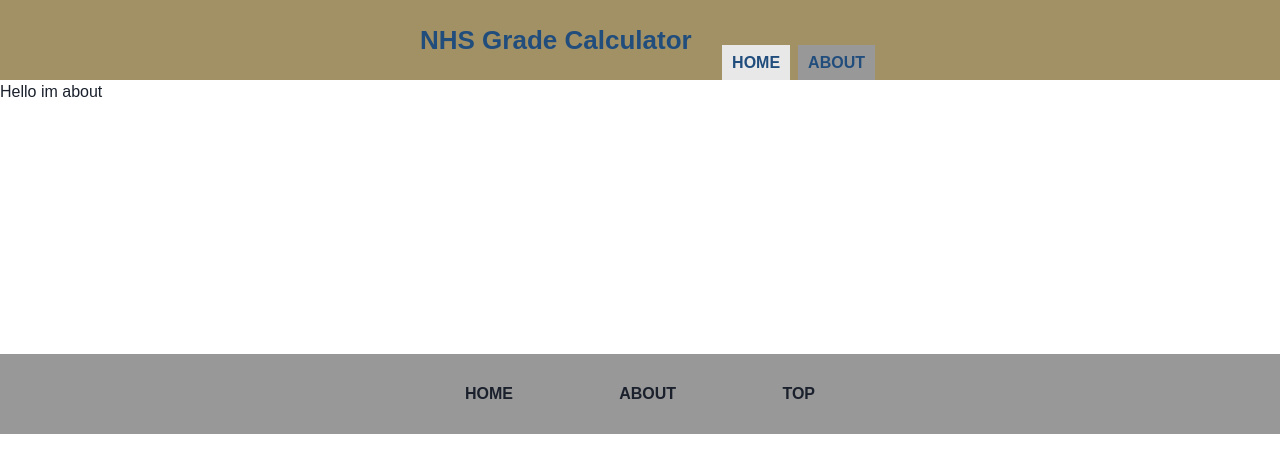
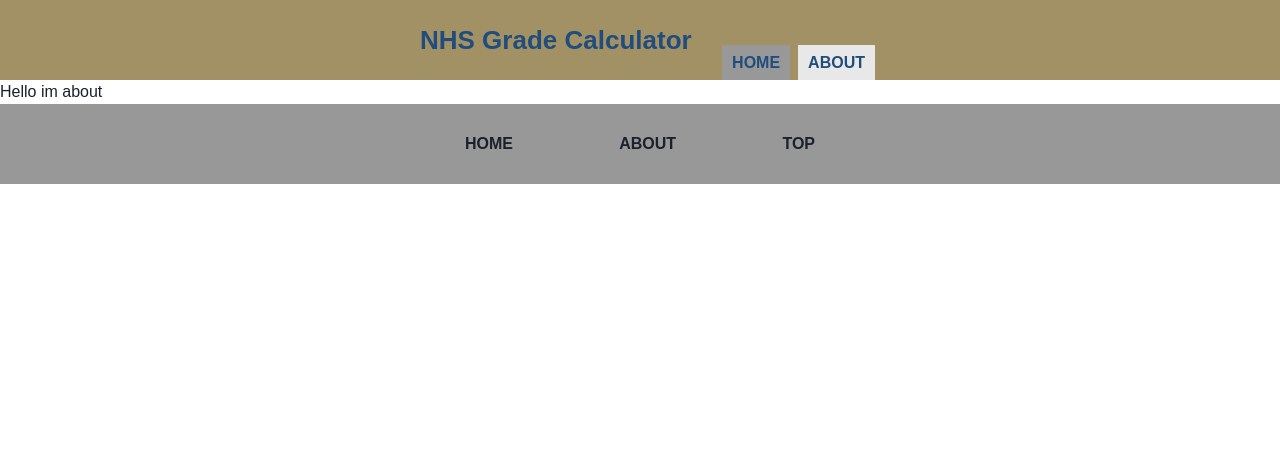
Before and after one commit to danctila/calculator-frontend, a React (Vite) app in the folder CALCULATORFRONTEND/: page /about in a window 1280 px wide. Shown: the top 472 px of the page. Built offline with nearby package versions, Linux system fonts and the light colour scheme.

Commit message:
Changed styles

```diff
--- a/CALCULATORFRONTEND/src/Components/Footer.tsx
+++ b/CALCULATORFRONTEND/src/Components/Footer.tsx
@@ -7,7 +7,7 @@ const Footer = () => {
   };
   return (
     <>
-      <Flex w="100%" h="80px" bg="#989898" justifyContent="center" mt="250px">
+      <Flex w="100%" h="80px" bg="#989898" justifyContent="center">
         <HStack w="350px" justifyContent="space-between">
           <Link
             fontWeight="semibold"
--- a/CALCULATORFRONTEND/src/Components/Formeg.tsx
+++ b/CALCULATORFRONTEND/src/Components/Formeg.tsx
@@ -24,10 +24,29 @@ const Formeg = () => {
             w="155px"
             borderRadius="4"
             value="Homework 1"
+            readOnly
           ></Input>
-          <Input bg="#E8E8E8" w="80px" borderRadius="4" value="8"></Input>
-          <Input bg="#E8E8E8" w="80px" borderRadius="4" value="10"></Input>
-          <Input bg="#E8E8E8" w="80px" borderRadius="4" value="AFL"></Input>
+          <Input
+            bg="#E8E8E8"
+            w="80px"
+            borderRadius="4"
+            value="8"
+            readOnly
+          ></Input>
+          <Input
+            bg="#E8E8E8"
+            w="80px"
+            borderRadius="4"
+            value="10"
+            readOnly
+          ></Input>
+          <Input
+            bg="#E8E8E8"
+            w="80px"
+            borderRadius="4"
+            value="AFL"
+            readOnly
+          ></Input>
         </HStack>
       </Box>
     </>
--- a/CALCULATORFRONTEND/src/Components/Gradehelp.tsx
+++ b/CALCULATORFRONTEND/src/Components/Gradehelp.tsx
@@ -4,7 +4,7 @@ import Formeg from "./Formeg";
 const Gradehelp = () => {
   return (
     <>
-      <HStack justify="center" mt="40px">
+      <HStack justify="center" mt="40px" pb="250px">
         <VStack w="470px" align="left" spacing="1px">
           <Text fontSize="20px" fontWeight="bold" color="black" pb="10px">
             Help
--- a/CALCULATORFRONTEND/src/Components/Gradeintro.tsx
+++ b/CALCULATORFRONTEND/src/Components/Gradeintro.tsx
@@ -3,7 +3,7 @@ import { HStack, Text, VStack } from "@chakra-ui/react";
 const Gradeintro = () => {
   return (
     <>
-      <HStack justify="center" mt="40px">
+      <HStack justify="center" pt="40px">
         <VStack w="470px" spacing="8px" align="left">
           <Text fontSize="20px" fontWeight="bold" color="black">
             Grade Calculator
--- a/CALCULATORFRONTEND/src/Components/Home.tsx
+++ b/CALCULATORFRONTEND/src/Components/Home.tsx
@@ -1,3 +1,4 @@
+import { Box } from "@chakra-ui/react";
 import Calculator from "./Calculator";
 
 import Gradehelp from "./Gradehelp";
@@ -6,9 +7,11 @@ import Gradeintro from "./Gradeintro";
 const Home = () => {
   return (
     <>
-      <Gradeintro />
-      <Calculator />
-      <Gradehelp />
+      <Box bg="#E8E8E8" w="100%">
+        <Gradeintro />
+        <Calculator />
+        <Gradehelp />
+      </Box>
     </>
   );
 };
--- a/CALCULATORFRONTEND/src/Components/Nav.tsx
+++ b/CALCULATORFRONTEND/src/Components/Nav.tsx
@@ -1,5 +1,6 @@
 import { Center, Flex, HStack, Text } from "@chakra-ui/react";
 import { Link as ReactRouterLink } from "react-router-dom";
+import { useLocation } from "react-router-dom";
 const Nav = () => {
   return (
     <>
@@ -14,7 +15,12 @@ const Nav = () => {
             <Center
               fontWeight="bold"
               fontSize="16px"
-              bg="#E8E8E8"
+              bg={useLocation().pathname == "/" ? "#E8E8E8" : "#989898"}
+              _hover={
+                useLocation().pathname == "/about"
+                  ? { background: "#E8E8E8" }
+                  : {}
+              }
               color="#214D7D"
               h="35px"
               px="10px"
@@ -26,7 +32,10 @@ const Nav = () => {
             <Center
               fontWeight="bold"
               fontSize="16px"
-              bg="#989898"
+              bg={useLocation().pathname == "/" ? "#989898" : "#E8E8E8"}
+              _hover={
+                useLocation().pathname == "/" ? { background: "#E8E8E8" } : {}
+              }
               color="#214D7D"
               h="35px"
               px="10px"
```
